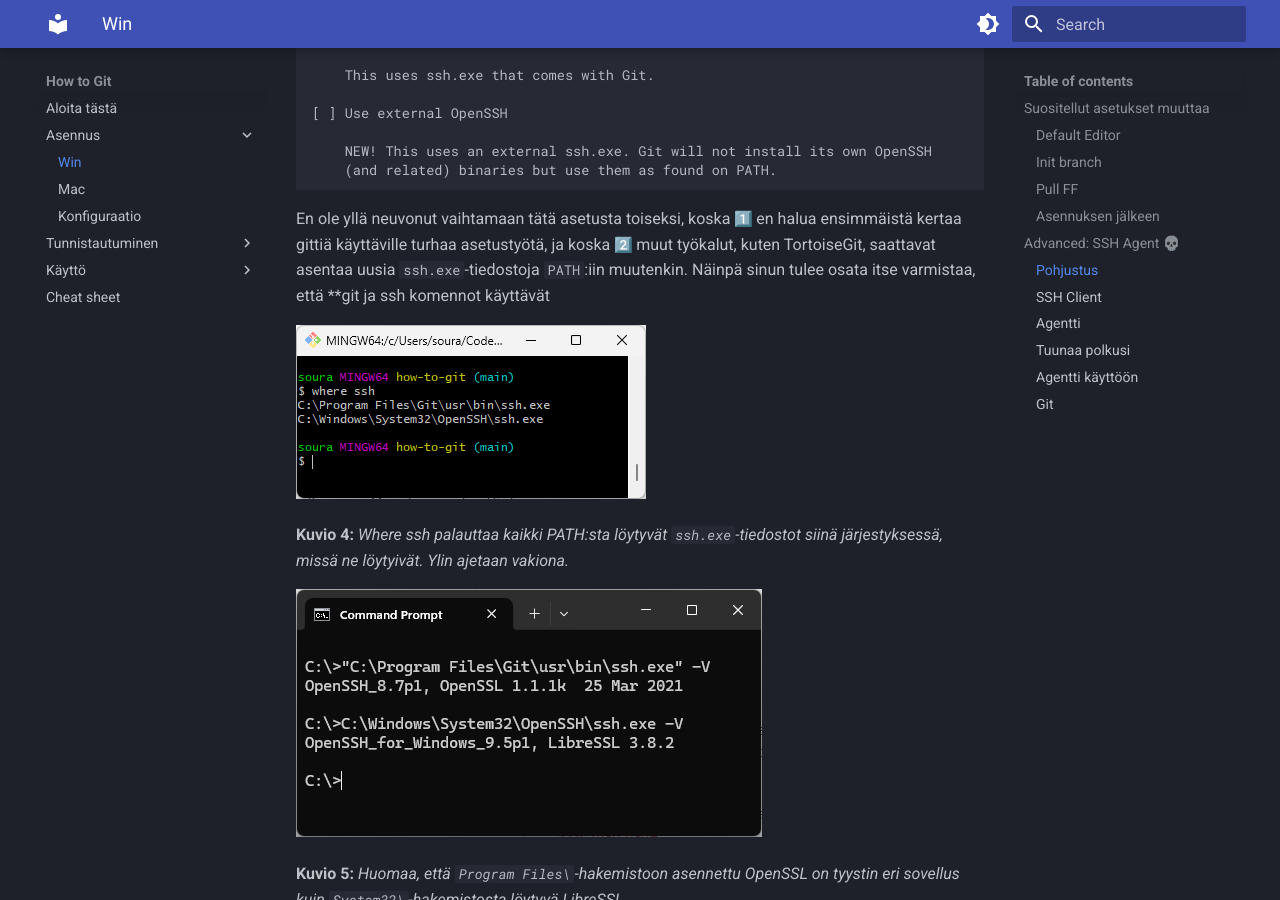
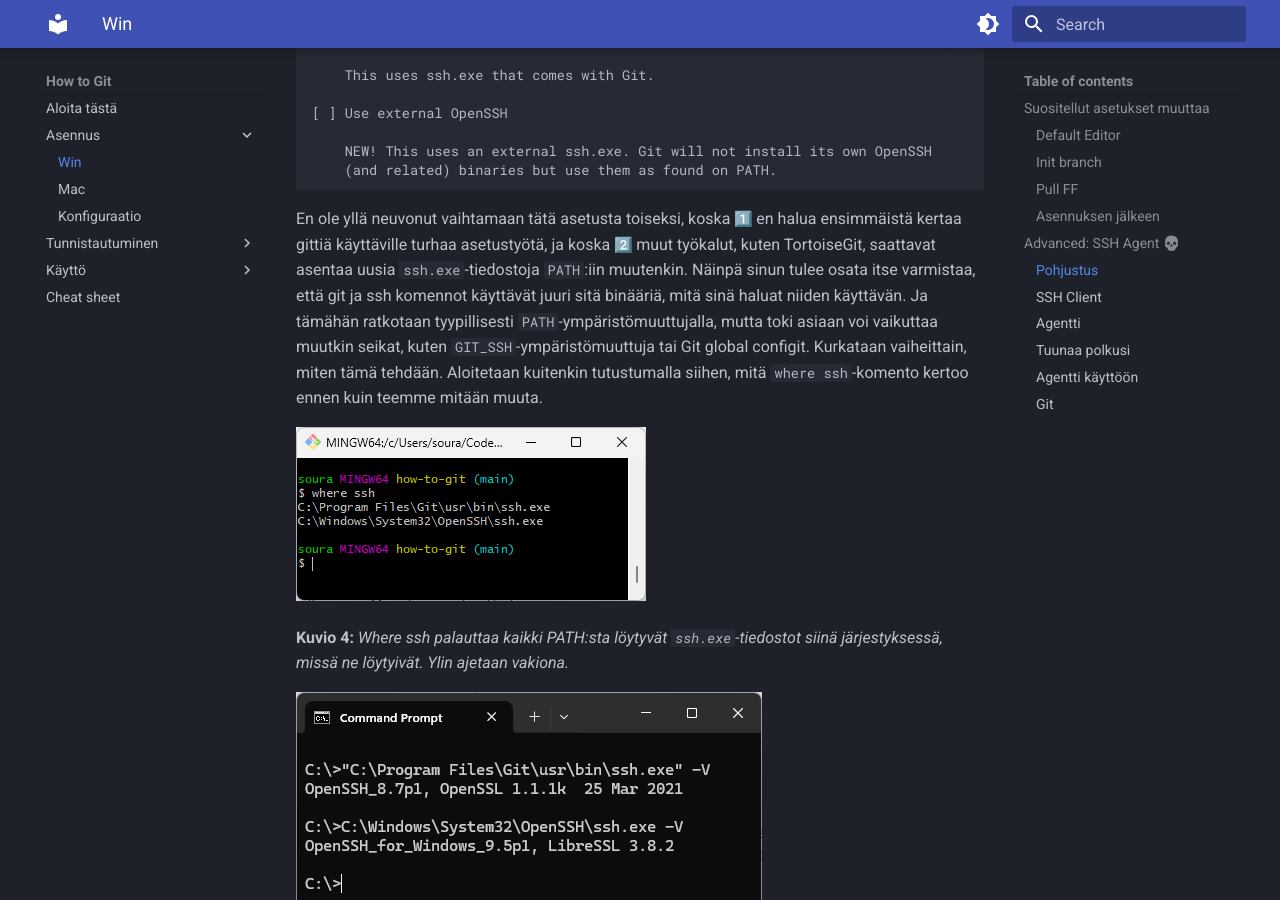
Before and after one commit to sourander/how-to-git, an MkDocs documentation site: the page built from docs/asennus/win.md, in a window 1280 px wide and 900 px high, scrolled down 2854 px. Built offline with MkDocs 1.6.1 and Material for MkDocs 9.7.7, drawn with Linux system fonts in a browser that asks for light colours; emoji names are drawn with the system emoji font; some of the changed text lies outside the part shown.

Commit message:
Finished a partial sentence

````diff
--- a/docs/asennus/win.md
+++ b/docs/asennus/win.md
@@ -58,7 +58,7 @@ Aloitetaan pohjustamalla hieman, miksi tässä on niin monta vaihetta. Kun asenn
     (and related) binaries but use them as found on PATH.
 ```
 
-En ole yllä neuvonut vaihtamaan tätä asetusta toiseksi, koska :one: en halua ensimmäistä kertaa gittiä käyttäville turhaa asetustyötä, ja koska :two: muut työkalut, kuten TortoiseGit, saattavat asentaa uusia `ssh.exe`-tiedostoja `PATH`:iin muutenkin. Näinpä sinun tulee osata itse varmistaa, että **git ja ssh komennot käyttävät
+En ole yllä neuvonut vaihtamaan tätä asetusta toiseksi, koska :one: en halua ensimmäistä kertaa gittiä käyttäville turhaa asetustyötä, ja koska :two: muut työkalut, kuten TortoiseGit, saattavat asentaa uusia `ssh.exe`-tiedostoja `PATH`:iin muutenkin. Näinpä sinun tulee osata itse varmistaa, että git ja ssh komennot käyttävät juuri sitä binääriä, mitä sinä haluat niiden käyttävän. Ja tämähän ratkotaan tyypillisesti `PATH`-ympäristömuuttujalla, mutta toki asiaan voi vaikuttaa muutkin seikat, kuten `GIT_SSH`-ympäristömuuttuja tai Git global configit. Kurkataan vaiheittain, miten tämä tehdään. Aloitetaan kuitenkin tutustumalla siihen, mitä `where ssh`-komento kertoo ennen kuin teemme mitään muuta.
 
 ![Two competing ssh.exe files](../images/two-competing-ssh-binaries.png)
 
````
Also changed, not shown: other parts of docs/asennus/win.md (+1 -1 lines).
